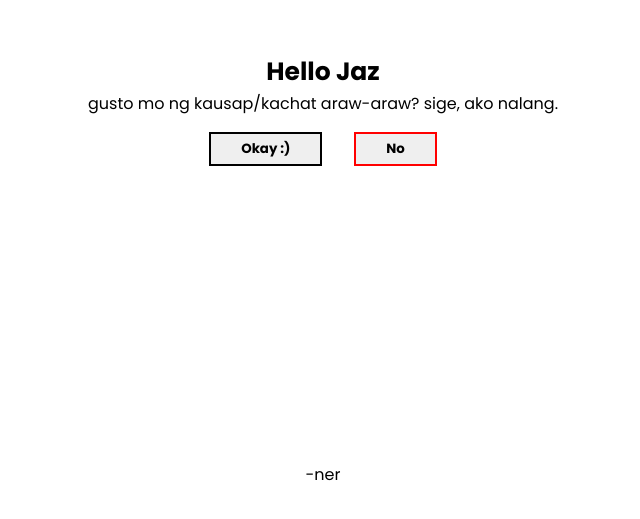
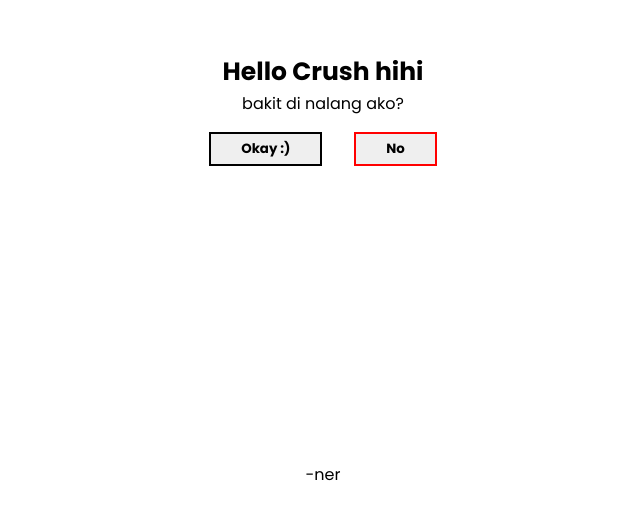
Before and after one commit to nnerr/Valentines, a plain HTML site: page index.html in a window 1280 px wide. Shown: the part 251-770 px from the top of the page, without its empty margins (317-957 px from the left). Drawn offline with Linux system fonts and the light colour scheme.

Commit message:
Update index.html

```diff
--- a/index.html
+++ b/index.html
@@ -34,8 +34,8 @@
 
 				<div class="ask">
 
-												<p> <span class="crush">Hello Jaz</span> <br>
-																gusto mo ng kausap/kachat araw-araw? sige, ako nalang. </p>
+												<p> <span class="crush">Hello Crush hihi</span> <br>
+																bakit di nalang ako? </p>
 								<div class="btn">
 <a href="yes.html"><button id="btn1">Okay :)</button>		</a>			    <button id="btn2">No</button>
 								</div>
```
